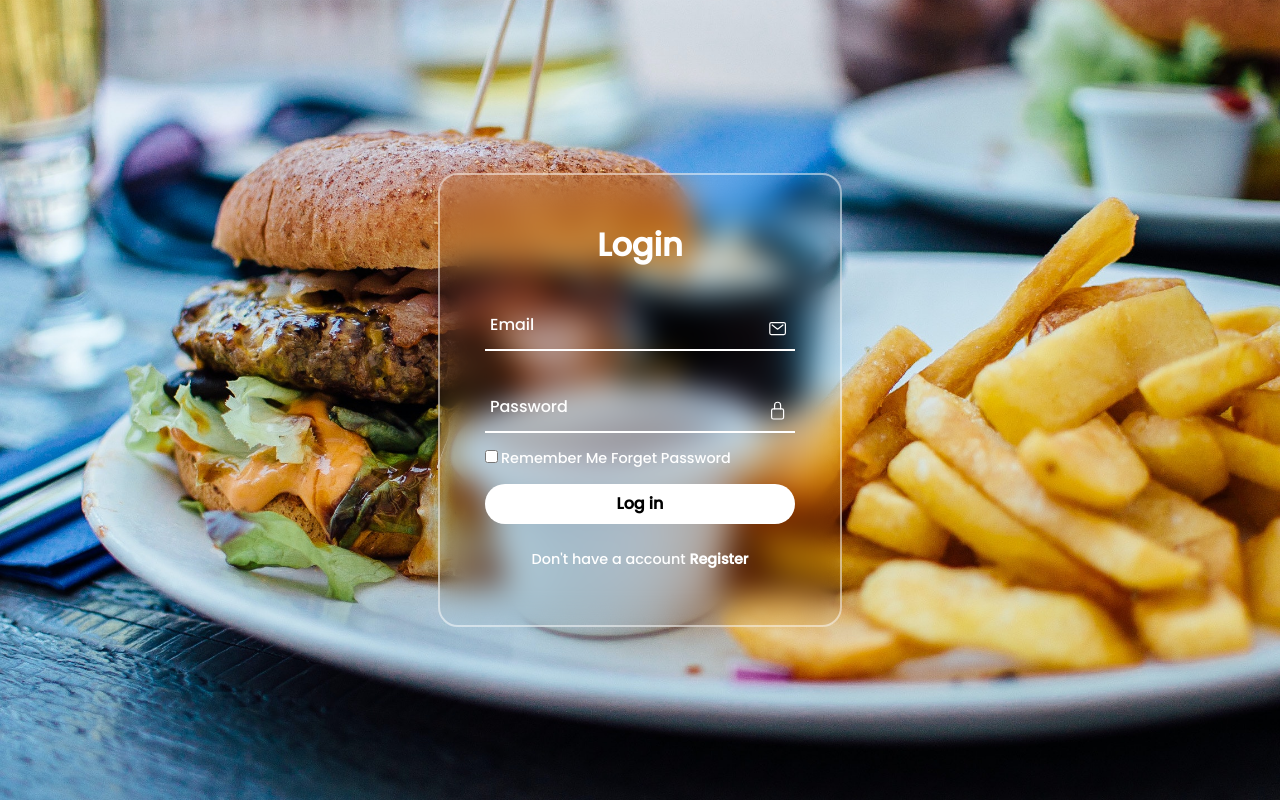
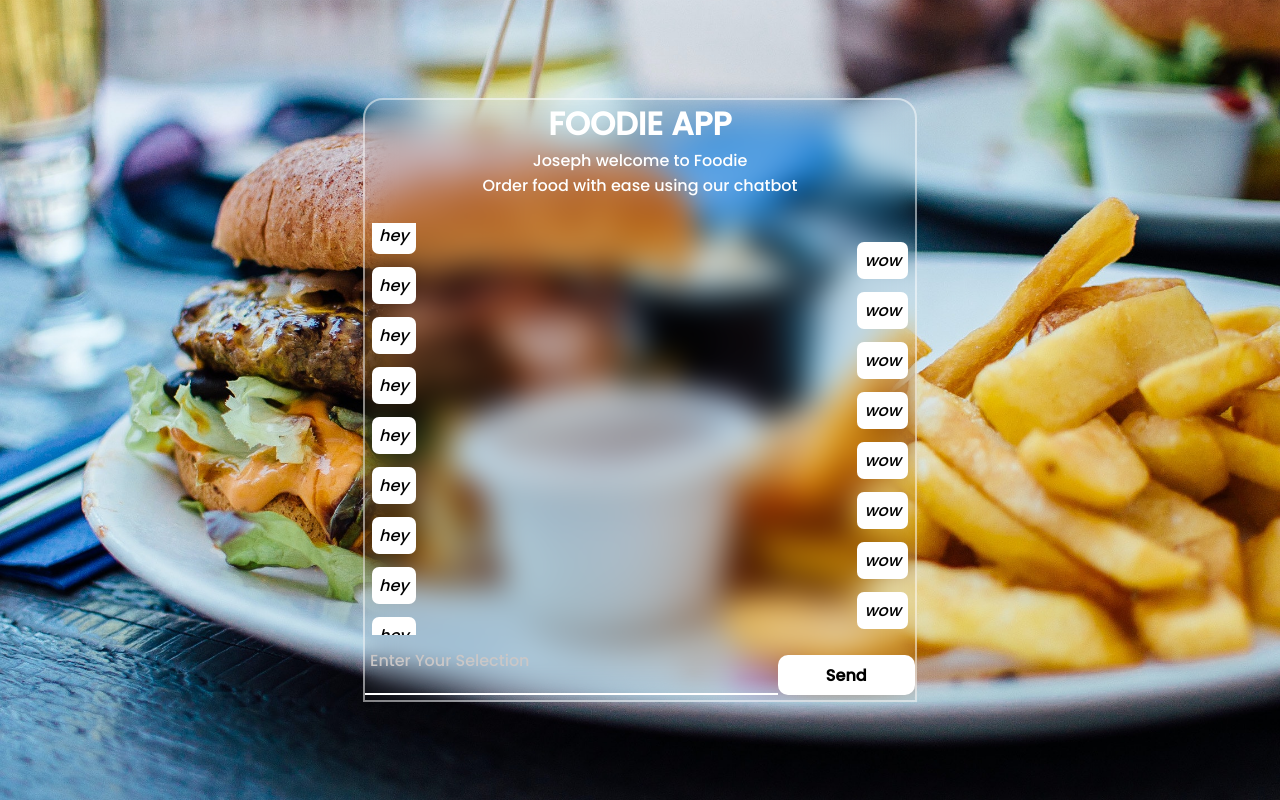
Before and after one commit to jjatuah/AltSchool-Restaurant-Chatbot, a website: page public/index.html in a window 1280 px wide. Drawn offline with nearby package versions, Linux system fonts and the light colour scheme.

Commit message:
completed frontend

```diff
--- a/public/index.html
+++ b/public/index.html
@@ -2,37 +2,52 @@
 <html lang="en">
 <head>
   <link rel="stylesheet" href="style.css">
-  <title>HASH TECHIE OFFICIAL</title>
+  <title>Foodie ChatBot</title>
 </head>
 <body>
     <section>
         <div class="form-box">
             <div class="form-value">
+                <div class="header">
+                    <h2>FOODIE APP</h2>
+                    <p>Joseph welcome to Foodie</p>
+                    <p>Order food with ease using our chatbot</p>
+                </div>
+
+                <div class="interaction">
+                    <p class="me"><span>hey</span></p>
+                    <p class="you"><span>wow</span></p>
+                    <p class="me"><span>hey</span></p>
+                    <p class="you"><span>wow</span></p>
+                    <p class="me"><span>hey</span></p>
+                    <p class="you"><span>wow</span></p>
+                    <p class="me"><span>hey</span></p>
+                    <p class="you"><span>wow</span></p>
+                    <p class="me"><span>hey</span></p>
+                    <p class="you"><span>wow</span></p>
+                    <p class="me"><span>hey</span></p>
+                    <p class="you"><span>wow</span></p>
+                    <p class="me"><span>hey</span></p>
+                    <p class="you"><span>wow</span></p>
+                    <p class="me"><span>hey</span></p>
+                    <p class="you"><span>wow</span></p>
+                    <p class="me"><span>hey</span></p>
+                    <p class="you"><span>wow</span></p>
+                    <p class="me"><span>hey</span></p>
+                    <p class="you"><span>wow</span></p>
+                </div>
+
                 <form action="">
-                    <h2>Login</h2>
-                    <div class="inputbox">
-                        <ion-icon name="mail-outline"></ion-icon>
-                        <input type="email" required>
-                        <label for="">Email</label>
-                    </div>
-                    <div class="inputbox">
-                        <ion-icon name="lock-closed-outline"></ion-icon>
-                        <input type="password" required>
-                        <label for="">Password</label>
-                    </div>
-                    <div class="forget">
-                        <label for=""><input type="checkbox">Remember Me  <a href="#">Forget Password</a></label>
-
-                    </div>
-                    <button>Log in</button>
-                    <div class="register">
-                        <p>Don't have a account <a href="#">Register</a></p>
+                    <div class="message">
+                        <div class="inputbox">
+                            <input type="text" placeholder="Enter Your Selection" required>
+                        </div>
+                        <button>Send</button>
                     </div>
                 </form>
             </div>
         </div>
     </section>
-    <script type="module" src="https://unpkg.com/ionicons@5.5.2/dist/ionicons/ionicons.esm.js"></script>
-    <script nomodule src="https://unpkg.com/ionicons@5.5.2/dist/ionicons/ionicons.js"></script>
+
 </body>
 </html>
--- a/public/style.css
+++ b/public/style.css
@@ -16,42 +16,76 @@ section{
     background-size: cover;
 }
 .form-box{
-    position: relative;
-    width: 400px;
-    height: 450px;
+    /* position: relative; */
+    width: 550px;
+    height: 600px;
     background: transparent;
     border: 2px solid rgba(255,255,255,0.5);
-    border-radius: 20px;
+    border-radius: 20px 20px 0 0;
     backdrop-filter: blur(15px);
-    display: flex;
+    /* display: flex;
     justify-content: center;
-    align-items: center;
+    align-items: center; */
 
 }
+
+.form-value {
+    display: flex;
+    flex-direction: column;
+    justify-content: space-around;
+}
+
+.header > p {
+    color: #fff;
+    text-align: center;
+}
+
+.interaction {
+    margin-top: 25px;
+    height: 412px;
+    font-style: italic;
+    overflow: scroll;
+    overflow-x: hidden;
+}
+
+.me {
+    text-align: left;
+    margin: 0 7px;
+}
+
+.me > span {
+    background: #fff;
+    padding: 7px;
+    border-radius: 7px;
+}
+
+.you {
+    text-align: right;
+    margin: 0 7px;
+}
+
+.you > span {
+    background: #fff;
+    padding: 7px;
+    border-radius: 7px;
+}
+
 h2{
     font-size: 2em;
     color: #fff;
     text-align: center;
 }
+
+.message {
+    display: flex;
+}
+
 .inputbox{
-    position: relative;
-    margin: 30px 0;
+    /* position: relative; */
+    /* margin: 30px 0; */
     width: 310px;
     border-bottom: 2px solid #fff;
-}
-.inputbox label{
-    position: absolute;
-    top: 50%;
-    left: 5px;
-    transform: translateY(-50%);
-    color: #fff;
-    font-size: 1em;
-    pointer-events: none;
-    transition: .5s;
-}
-input:focus ~ label,
-input:valid ~ label{
-top: -5px;
+    flex: 3;
 }
 .inputbox input {
     width: 100%;
@@ -63,54 +97,21 @@ top: -5px;
     padding:0 35px 0 5px;
     color: #fff;
 }
-.inputbox ion-icon{
-    position: absolute;
-    right: 8px;
-    color: #fff;
-    font-size: 1.2em;
-    top: 20px;
-}
-.forget{
-    margin: -15px 0 15px ;
-    font-size: .9em;
-    color: #fff;
-    display: flex;
-    justify-content: space-between;
+
+::placeholder {
+    color: #cac7c7;
 }
 
-.forget label input{
-    margin-right: 3px;
-
-}
-.forget label a{
-    color: #fff;
-    text-decoration: none;
-}
-.forget label a:hover{
-    text-decoration: underline;
-}
 button{
-    width: 100%;
+    width: 15%;
     height: 40px;
-    border-radius: 40px;
+    border-radius: 10px;
     background: #fff;
     border: none;
     outline: none;
     cursor: pointer;
     font-size: 1em;
     font-weight: 600;
+    flex: 1;
+    margin-top: 20px;
 }
-.register{
-    font-size: .9em;
-    color: #fff;
-    text-align: center;
-    margin: 25px 0 10px;
-}
-.register p a{
-    text-decoration: none;
-    color: #fff;
-    font-weight: 600;
-}
-.register p a:hover{
-    text-decoration: underline;
-}
```
